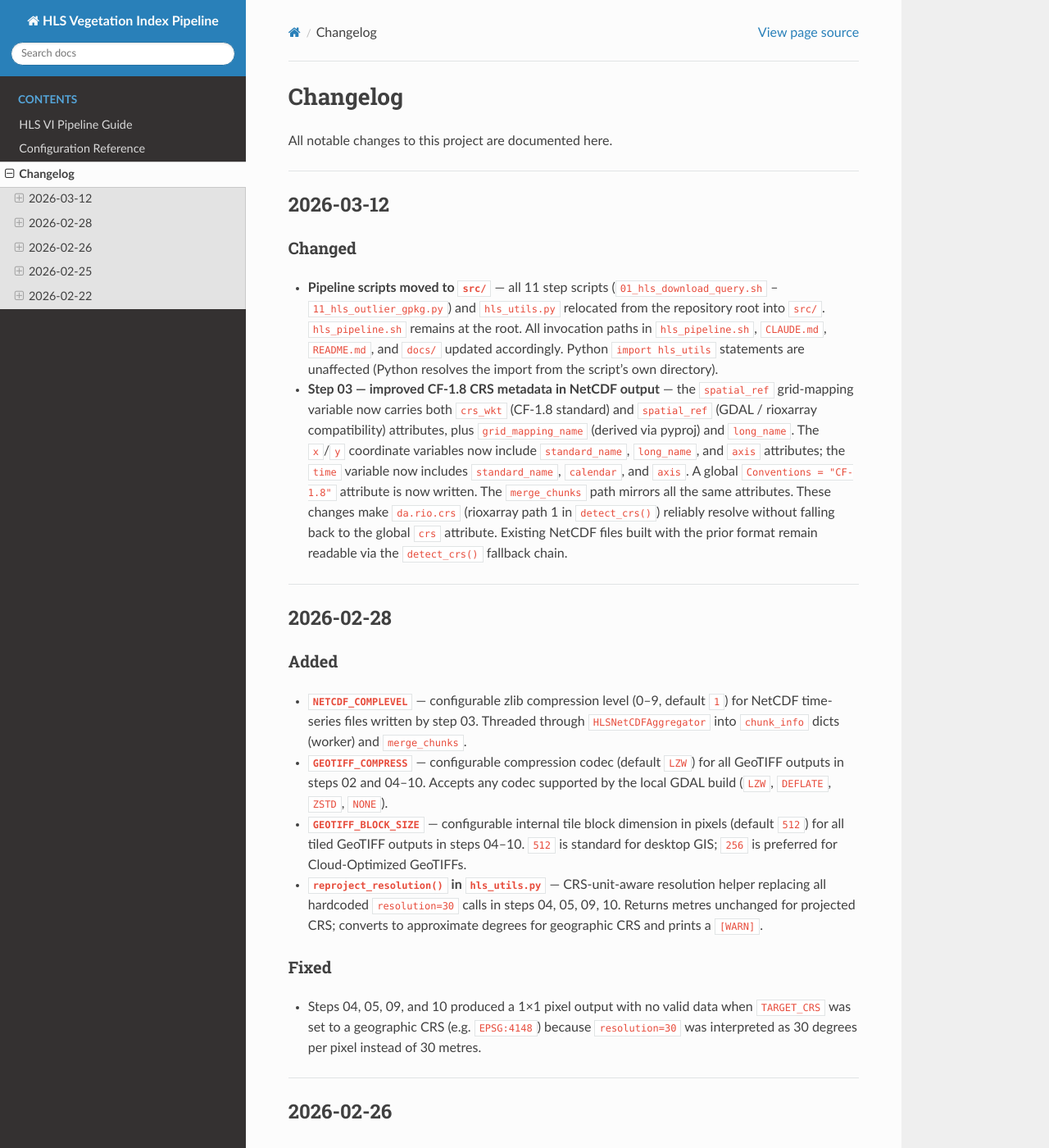
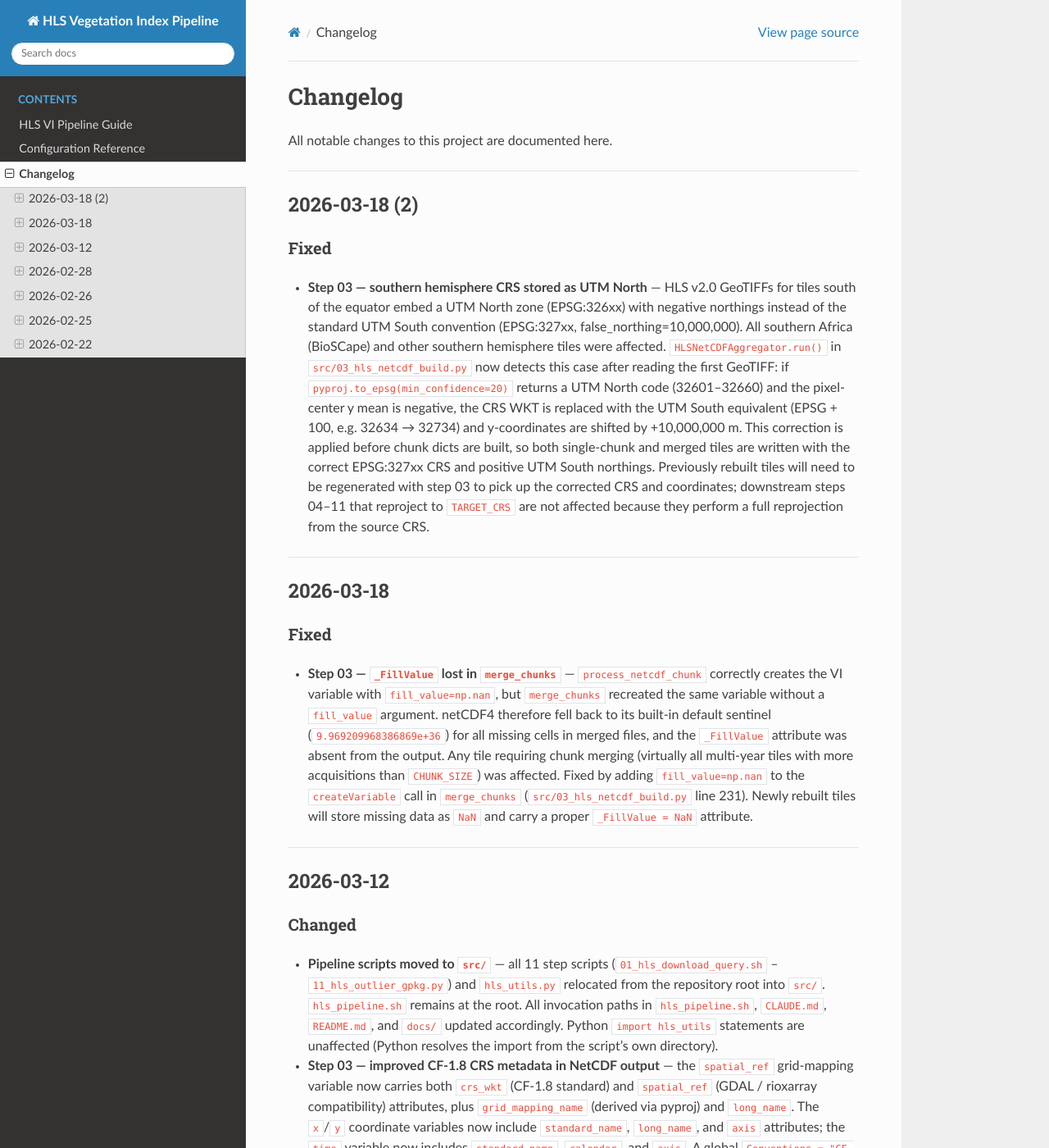
Before and after one commit to stephenconklin/HLS_VI_Pipeline, a Sphinx documentation site: the page built from docs/changelog.md, in a window 1280 px wide and 1400 px high. Shown: the whole window at 82% size. Built offline with Sphinx 7.4.7 and the Read the Docs theme 3.1.0, drawn with Linux system fonts in a browser that asks for light colours; some of the changed text lies outside the part shown.

Commit message:
Step 03: fix southern hemisphere CRS, fill_value, and WKT2; update docs
Code fixes in src/03_hls_netcdf_build.py:
- Detect HLS v2.0 datum quirk: UTM North zone (EPSG:326xx) with negative
  northings on southern hemisphere tiles; correct to UTM South (EPSG:327xx)
  and shift y-coords by +10,000,000 m before building chunk dicts
- Add fill_value=np.nan to vi_var createVariable in merge_chunks path so
  merged tiles carry a proper _FillValue attribute instead of the netCDF4
  default sentinel (9.969e+36)

Docs:
- CLAUDE.md: add Step 01 prerequisites, config.local.env usage, download
  filter params, reproject_resolution() utility doc, and Key Patterns
  entries for the southern hemisphere CRS fix and fill_value consistency
- docs/changelog.md: add 2026-03-18 entries for both fixes and the missing
  2026-03-12 entry for ProjCRS.from_user_input WKT2 change
- docs/overview.md: add Step 03 southern hemisphere CRS correction note;
  correct Step 03 parallelism from ProcessPoolExecutor to multiprocessing.Pool

```diff
--- a/docs/changelog.md
+++ b/docs/changelog.md
@@ -1,6 +1,42 @@
 # Changelog
 
 All notable changes to this project are documented here.
+
+---
+
+## 2026-03-18 (2)
+
+### Fixed
+- **Step 03 — southern hemisphere CRS stored as UTM North** — HLS v2.0 GeoTIFFs
+  for tiles south of the equator embed a UTM North zone (EPSG:326xx) with negative
+  northings instead of the standard UTM South convention (EPSG:327xx,
+  false_northing=10,000,000). All southern Africa (BioSCape) and other southern
+  hemisphere tiles were affected. `HLSNetCDFAggregator.run()` in
+  `src/03_hls_netcdf_build.py` now detects this case after reading the first
+  GeoTIFF: if `pyproj.to_epsg(min_confidence=20)` returns a UTM North code
+  (32601–32660) and the pixel-center y mean is negative, the CRS WKT is replaced
+  with the UTM South equivalent (EPSG + 100, e.g. 32634 → 32734) and
+  y-coordinates are shifted by +10,000,000 m. This correction is applied before
+  chunk dicts are built, so both single-chunk and merged tiles are written with
+  the correct EPSG:327xx CRS and positive UTM South northings. Previously rebuilt
+  tiles will need to be regenerated with step 03 to pick up the corrected CRS and
+  coordinates; downstream steps 04–11 that reproject to `TARGET_CRS` are not
+  affected because they perform a full reprojection from the source CRS.
+
+---
+
+## 2026-03-18
+
+### Fixed
+- **Step 03 — `_FillValue` lost in `merge_chunks`** — `process_netcdf_chunk` correctly
+  creates the VI variable with `fill_value=np.nan`, but `merge_chunks` recreated the
+  same variable without a `fill_value` argument. netCDF4 therefore fell back to its
+  built-in default sentinel (`9.969209968386869e+36`) for all missing cells in merged
+  files, and the `_FillValue` attribute was absent from the output. Any tile requiring
+  chunk merging (virtually all multi-year tiles with more acquisitions than `CHUNK_SIZE`)
+  was affected. Fixed by adding `fill_value=np.nan` to the `createVariable` call in
+  `merge_chunks` (`src/03_hls_netcdf_build.py` line 231). Newly rebuilt tiles will store
+  missing data as `NaN` and carry a proper `_FillValue = NaN` attribute.
 
 ---
 
@@ -24,6 +60,17 @@ All notable changes to this project are documented here.
   `da.rio.crs` (rioxarray path 1 in `detect_crs()`) reliably resolve without
   falling back to the global `crs` attribute. Existing NetCDF files built with
   the prior format remain readable via the `detect_crs()` fallback chain.
+- **Step 03 — CRS WKT stored as pyproj WKT2 instead of GDAL WKT1** —
+  `HLSNetCDFAggregator.run()` now generates the CRS WKT string via
+  `ProjCRS.from_user_input(crs).to_wkt()` (pyproj WKT2) instead of
+  rasterio's `crs.to_wkt()` (GDAL WKT1). GDAL WKT1 for some HLS tiles
+  lacks a top-level `AUTHORITY["EPSG","XXXXX"]` node, causing
+  `pyproj.CRS.from_wkt(wkt).to_epsg()` to return `None`. Downstream
+  consumers that group tiles by EPSG code (e.g. cross-CRS reprojection
+  checks) would treat same-zone tiles as different CRS groups. The pyproj
+  WKT2 output always includes a resolvable authority node. Existing NetCDF
+  files retain their original WKT; rebuilding with step 03 is recommended
+  for tiles where EPSG grouping matters downstream.
 
 ---
 
```
Also changed, not shown: CLAUDE.md (+28 -0 lines), docs/overview.md (+2 -1 lines), 1 other file.
